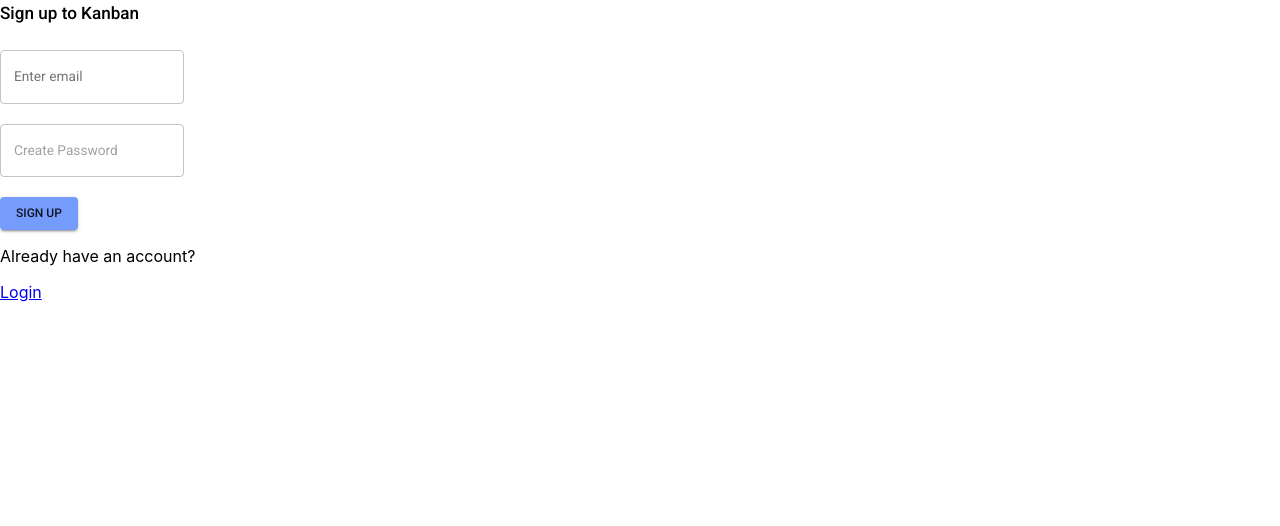
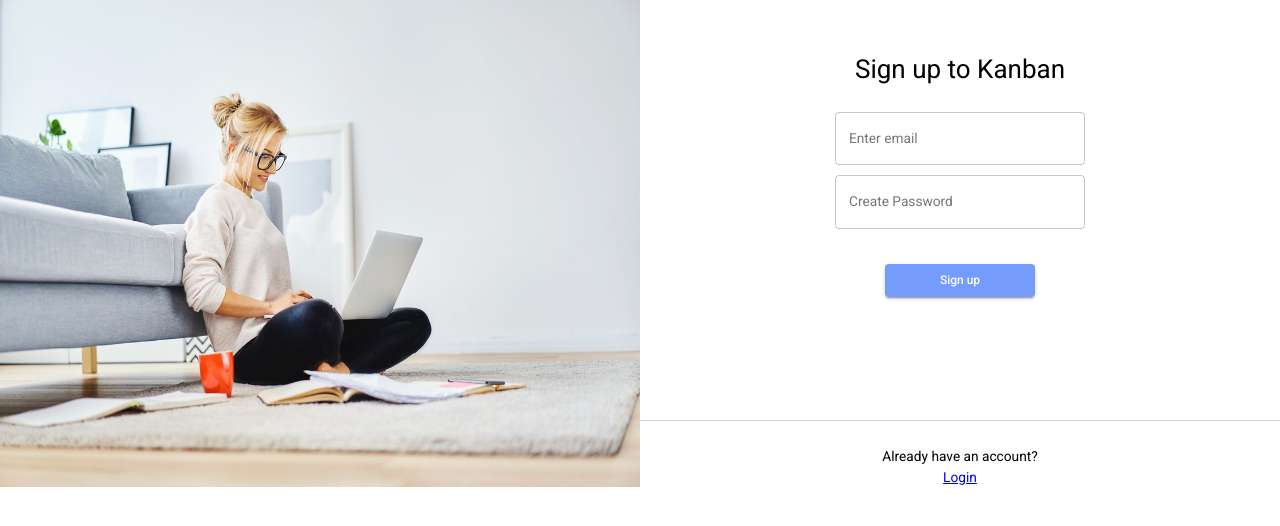
Before and after one commit to hatchways/team-linguini, a React (Create React App) app in the folder client/: page /signup in a window 1280 px wide. Shown: the top 526 px of the page. Built offline with nearby package versions, Linux system fonts and the light colour scheme.

Commit message:
customize login/sign up with material ui

```diff
--- a/client/src/pages/Login.js
+++ b/client/src/pages/Login.js
@@ -5,6 +5,7 @@ import {setIsAuthenticated, fetchUserSuccess, fetchUserRequest, fetchUserFailure
 
 import {AuthForm, RedirectDiv} from './Signup'
 import axios from "axios";
+import {Grid} from "@material-ui/core";
 
 const Login = () => {
     const auth = useAuth();
@@ -55,12 +56,17 @@ const Login = () => {
     }
 
     return (
-        <Fragment>
-            <AuthForm title="Welcome back" input1="Enter email" input2="Password" submit="Login"
-                      onSubmit={onSubmit}
-                      serverResponse={serverResponse}/>
-            <RedirectDiv title={'Don\'t have an account?'} link={'/signup'} desc={'Create'}/>
-        </Fragment>
+        <Grid container spacing={0}>
+            <Grid item xs={6} >
+                <img src={"/images/image1.png"} width={'100%'} height={'100%'}/>
+            </Grid>
+            <Grid item xs={6} alignItems={'center'}>
+                <AuthForm title="Welcome back!" input1="Enter email" input2="Password" submit="Login"
+                          onSubmit={onSubmit}
+                          serverResponse={serverResponse}/>
+                <RedirectDiv title={'Don\'t have an account?'} link={'/signup'} desc={'Create'}/>
+            </Grid>
+        </Grid>
     )
 }
 
--- a/client/src/pages/Signup.js
+++ b/client/src/pages/Signup.js
@@ -1,5 +1,6 @@
 import React, {Fragment, useState} from "react";
-import {TextField, Button, OutlinedInput, FormHelperText, Typography} from "@material-ui/core";
+import {TextField, Button, OutlinedInput, FormHelperText, Typography, Box, Grid} from "@material-ui/core";
+import { makeStyles } from '@material-ui/core/styles';
 import {Link, useHistory} from "react-router-dom";
 import { useForm } from 'react-hook-form';
 // import {useAuth} from "../providers/auth/auth.provider";
@@ -26,35 +27,73 @@ const AuthForm = (props) => {
         }
     }
 
+    const formStyle = makeStyles({
+        root: {
+            height: 400,
+            display: 'flex',
+            flexDirection: 'column',
+            alignItems: 'center',
+        },
+        title: {
+            fontSize: 26,
+            marginTop: 50
+        },
+        input: {
+            width: 250,
+            marginBottom: 10
+        },
+        button: {
+            margin: 25,
+            width: 150,
+            color: '#ffffff'
+        }
+    })();
+
     return (
-        <form className={'form-group'} onSubmit={handleSubmit(props.onSubmit)}>
-            <Typography variant='h6'>{props.title}</Typography>
+        <Box component={'form'} className={formStyle.root} onSubmit={handleSubmit(props.onSubmit)}>
+            <Typography align={'center'} className={formStyle.title}>{props.title}</Typography>
 
             <FormHelperText error>{props.serverResponse}</FormHelperText><br />
 
             <TextField name="email" variant={'outlined'} type="text" label={props.input1}
+                       className={formStyle.input}
                        inputRef={register(emailValidator)}
                        error={errors.email}
                        helperText={errors.email && errors.email.message}
-            /><br/><br/>
+            />
 
-            <TextField name="password" variant={'outlined'} type="password" placeholder={props.input2}
+            <TextField name="password" variant={'outlined'} type="password" label={props.input2}
+                       className={formStyle.input}
                        inputRef={register(passwordValidator)}
                        error={errors.password}
                        helperText={errors.password && errors.password.message}
-            /><br/><br/>
+            />
 
-            <Button color={'primary'} variant={'contained'} type={'submit'}> {props.submit}</Button>
-        </form>
+            <Button color={'primary'} className={formStyle.button} variant={'contained'} type={'submit'}> {props.submit}</Button>
+        </Box>
     )
 };
 
-const RedirectDiv = (props) => (
-    <div>
-        <p>{props.title}</p>
-        <Link to={props.link}>{props.desc}</Link>
-    </div>
+const RedirectDiv = (props) => {
+    const AuthDivStyle = makeStyles({
+        root: {
+            marginTop: 20,
+            textAlign: 'center',
+            borderTop: 'solid 1px',
+            borderColor: '#D3D3D3'
+        },
+        margin: {
+            marginTop: 25
+        }
+    })();
+
+    return (
+        <Box component={'div'} className={AuthDivStyle.root}>
+            <Typography className={AuthDivStyle.margin}>{props.title}</Typography>
+            <Link to={props.link}><Typography>{props.desc}</Typography></Link>
+        </Box>
     )
+}
 
 const Signup = () => {
     // const auth = useAuth();
@@ -84,18 +123,22 @@ const Signup = () => {
             })
             .catch(error => {
                 setServerResponse(error.response.data.error);
-                console.log('rrrrrrrrrrrrrrrrr',error.response.data.error);
             });
 
     };
 
     return (
-        <Fragment>
+        <Grid container spacing={0}>
+            <Grid item xs={6} >
+                <img src={"/images/image1.png"} width={'100%'} height={'100%'}/>
+            </Grid>
+            <Grid item xs={6} alignItems={'center'}>
                 <AuthForm title="Sign up to Kanban" input1="Enter email" input2="Create Password" submit="Sign up"
                           onSubmit={onSubmit}
                           serverResponse={serverResponse}/>
                 <RedirectDiv title={'Already have an account?'} link={'/login'} desc={'Login'}/>
-        </Fragment>
+            </Grid>
+        </Grid>
     )
 }
 
--- a/client/src/themes/theme.js
+++ b/client/src/themes/theme.js
@@ -6,6 +6,9 @@ export const theme = createMuiTheme({
     fontSize: 12,
     h1: {
       // could customize the h1 variant as well
+    },
+    button: {
+      textTransform: 'none'
     }
   },
   palette: {
```
Also changed, not shown: client/public/images/image1.png (added). Lines whose indentation alone changed are shown as unchanged.
